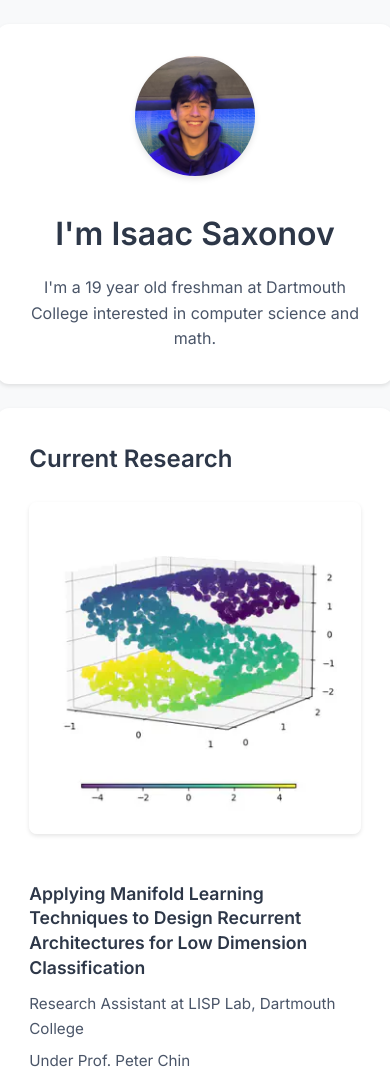
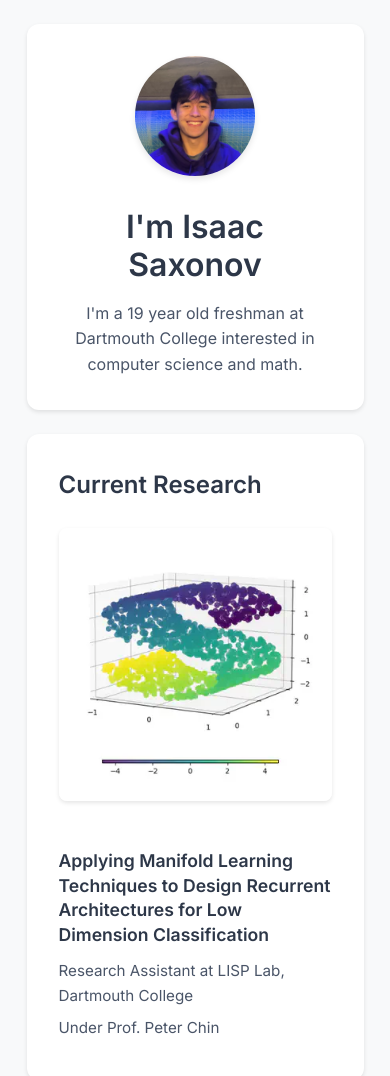
Before and after one commit to clewner/bigpersonal, a plain HTML site: page index.html in a window 390 px wide. Shown: the top 1076 px of the page. Drawn offline with nearby package versions, Linux system fonts and the light colour scheme.

Commit message:
fixed mobile issues

```diff
--- a/style.css
+++ b/style.css
@@ -7,11 +7,12 @@ body {
     line-height: 1.6;
     color: #333;
     background-color: #f8f9fa;
+    padding-bottom:30px;
 }
 
 
 .firstheader {
-    width: min(85%, 600px);
+    width: min(70%, 600px);
     padding: 2rem;
     background-color: white;
     border-radius: 12px;
@@ -22,7 +23,7 @@ body {
 
 
 .research, .projects, .coursework {
-    width: min(85%, 600px);
+    width: min(70%, 600px);
     padding: 2rem;
     background-color: white;
     border-radius: 12px;
@@ -97,6 +98,10 @@ body {
 
 .intro-text {
     flex: 1;
+}
+
+.intro-text h1 {
+    line-height:1.2;
 }
 
 .firstheader h1 {
```
